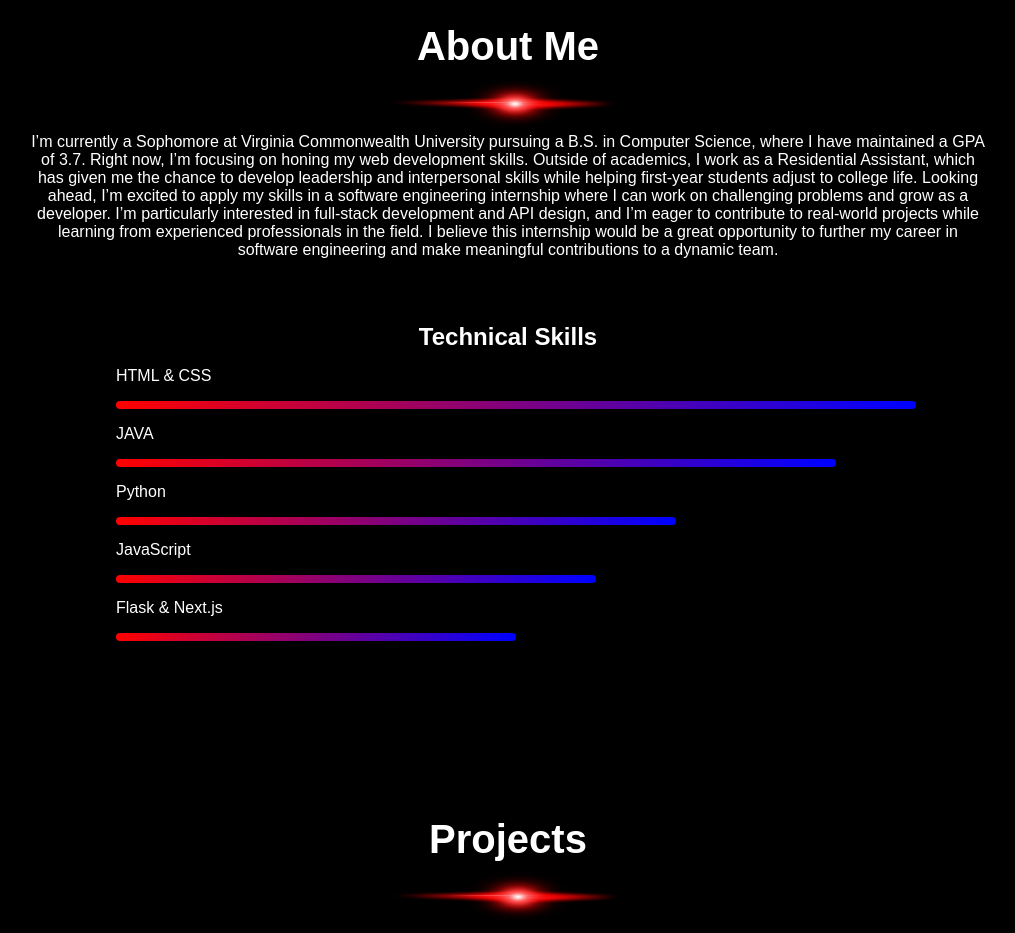
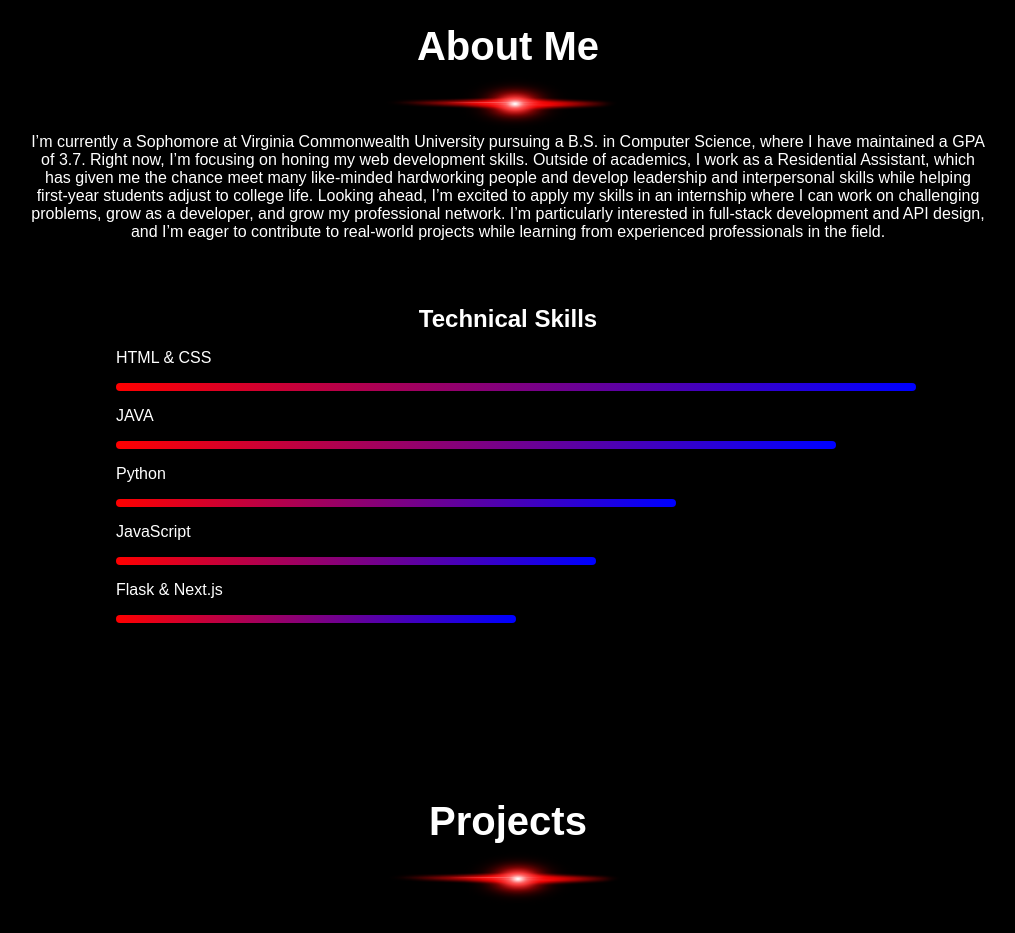
Before and after one commit to BesuDesta/BesuDesta.github.io, a plain HTML site: page index.html in a window 1280 px wide. Shown: the part 900-1833 px from the top of the page, without its empty margins (132-1147 px from the left). Drawn offline with Linux system fonts and the light colour scheme.

Commit message:
Update index.html

```diff
--- a/index.html
+++ b/index.html
@@ -43,9 +43,8 @@
     <div class="about-sections flex">
       <div class="about-right flex">
         <p>I’m currently a Sophomore at Virginia Commonwealth University pursuing a B.S. in Computer Science, where I have maintained a GPA of 3.7.
-          Right now, I’m focusing on honing my web development skills. Outside of academics, I work as a Residential Assistant, which has given me the chance to develop leadership and interpersonal skills while helping first-year students adjust to college life.
-          Looking ahead, I’m excited to apply my skills in a software engineering internship where I can work on challenging problems and grow as a developer. I’m particularly interested in full-stack development and API design, and I’m eager to contribute to real-world projects while learning from experienced professionals in the field.
-          I believe this internship would be a great opportunity to further my career in software engineering and make meaningful contributions to a dynamic team.
+          Right now, I’m focusing on honing my web development skills. Outside of academics, I work as a Residential Assistant, which has given me the chance meet many like-minded hardworking people and develop leadership and interpersonal skills while helping first-year students adjust to college life.
+          Looking ahead, I’m excited to apply my skills in an internship where I can work on challenging problems, grow as a developer, and grow my professional network. I’m particularly interested in full-stack development and API design, and I’m eager to contribute to real-world projects while learning from experienced professionals in the field.
         </p>
       </div>
     </div>
```
